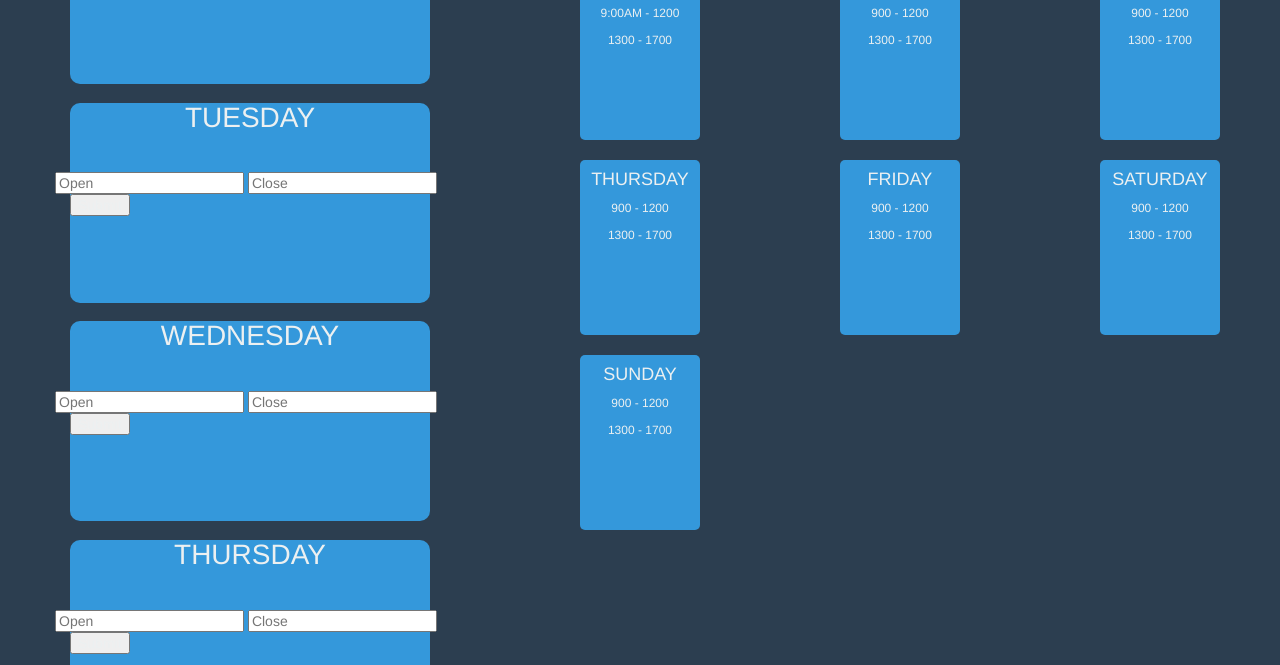
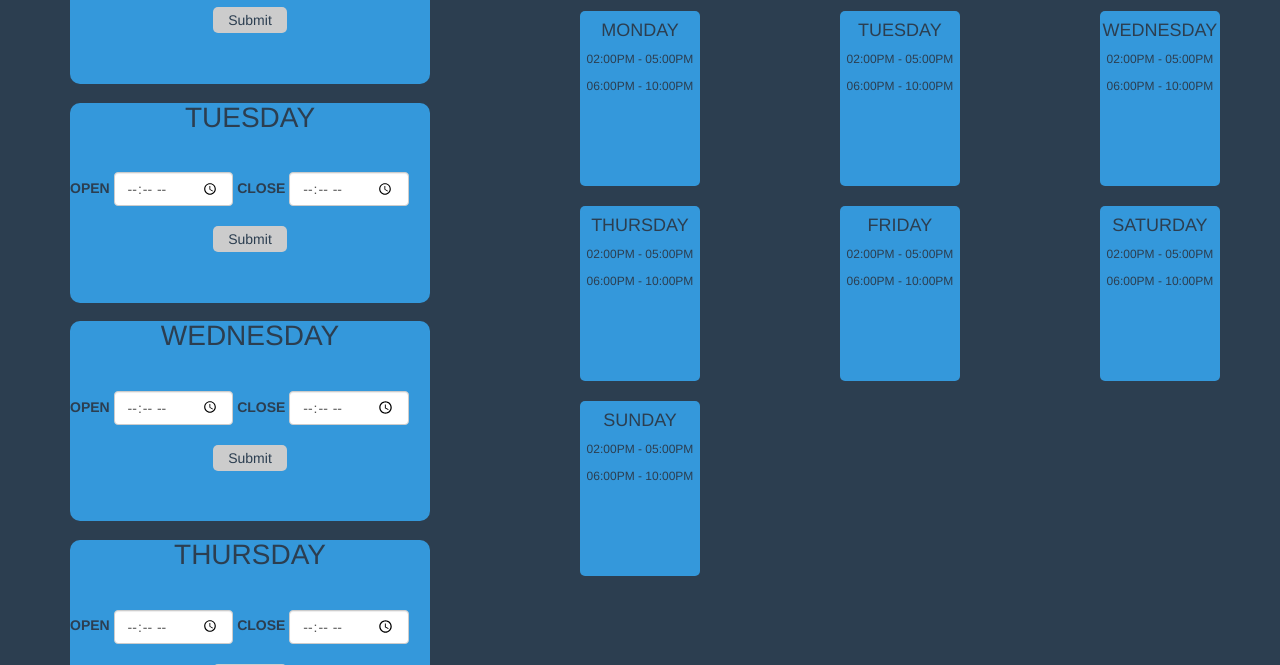
Before and after one commit to mlamont8/hours-dashboard, a website: page app/index.html in a window 1280 px wide. Shown: the part 205-870 px from the top of the page. Drawn offline with nearby package versions, Linux system fonts and the light colour scheme; some packages are replaced by stand-ins of ours.

Commit message:
code cleanup

```diff
--- a/app/app.css
+++ b/app/app.css
@@ -1,6 +1,6 @@
 body {
   background-color: #2c3e50;
-    color: #ecf0f1;
+    color: #2c3e50;
 }
 .navbar {
     background-color: #3498db;
@@ -9,6 +9,11 @@ body {
 }
 .navbar-default .navbar-brand, .navbar-default .navbar-text{
      color: #ecf0f1;
+
+}
+
+.navbar-default .navbar-brand{
+        font-size: 18px;
 }
 .leftCol {
   height:100vh;
@@ -34,10 +39,20 @@ body {
 .form-inline, .submit {
     padding-top: 20px;
 }
-.fstRow, .secRow{
+
+input[type=submit] {
+    padding:5px 15px;
+    background:#ccc;
+    border:0 none;
+    cursor:pointer;
+    -webkit-border-radius: 5px;
+    border-radius: 5px;
+    color: #2c3e50;
+}
+.fstRow{
     text-align: center;
     min-height: 175px;
-    padding-top: 100px;
+
 }
 .dash{
 
@@ -57,3 +72,9 @@ body {
     height: 60px;
     margin-bottom: 10px;
 }
+.rightTitle {
+    color:#3498db;
+    text-align: center;
+    font-size: 30px;
+
+}
--- a/app/app.js
+++ b/app/app.js
@@ -18,12 +18,6 @@ app.config(['$urlRouterProvider', '$stateProvider', function($urlRouterProvider,
             //sidebar
             'sidebar@home': {templateUrl: '/shared/sidebar/sidebar.html'},
 
-/*                                    $scope.days = ['MONDAY','TUESDAY','WEDNESDAY','THURSDAY','FRIDAY','SATURDAY','SUNDAY'];
-                $scope.hours = {};
-
-                $scope.
-                                }},*/
-
 
             // right view
             'right@home': {templateUrl: 'components/right/right.html'}
@@ -33,74 +27,82 @@ app.config(['$urlRouterProvider', '$stateProvider', function($urlRouterProvider,
     });
 }
 
-            ]);
+            ]); /*closes config()*/
 
-/*closes config()*/
+
  app.controller('mainController', function($scope){
 
+     /*Starter Data*/
      $scope.data = {
          "days": [{
              "name": "monday",
              'times': [{
-                 "open": '9:00AM',
-                 "close": '1200'}, {
-                     "open": '1300',
-                     "close": '1700'}]
+                 "open": '1970-01-01T14:00:00.000Z',
+                 "close": '1970-01-01T17:00:00.000Z'}, {
+                     "open": '1970-01-01T18:00:00.000Z',
+                     "close": '1970-01-01T22:00:00.000Z'}]
          } , {
              "name": "tuesday",
              'times': [{
-                 "open": '900',
-                 "close": '1200'}, {
-                     "open": '1300',
-                     "close": '1700'}],
+                 "open": '1970-01-01T14:00:00.000Z',
+                 "close": '1970-01-01T17:00:00.000Z'}, {
+                     "open": '1970-01-01T18:00:00.000Z',
+                     "close": '1970-01-01T22:00:00.000Z'}],
          }, {
              "name": "wednesday",
              'times': [{
-                 "open": '900',
-                 "close": '1200'}, {
-                     "open": '1300',
-                     "close": '1700'}],
+                 "open": '1970-01-01T14:00:00.000Z',
+                 "close": '1970-01-01T17:00:00.000Z'}, {
+                     "open": '1970-01-01T18:00:00.000Z',
+                     "close": '1970-01-01T22:00:00.000Z'}],
          }, {
              "name": "thursday",
              'times': [{
-                 "open": '900',
-                 "close": '1200'}, {
-                     "open": '1300',
-                     "close": '1700'}],
+                 "open": '1970-01-01T14:00:00.000Z',
+                 "close": '1970-01-01T17:00:00.000Z'}, {
+                     "open": '1970-01-01T18:00:00.000Z',
+                     "close": '1970-01-01T22:00:00.000Z'}],
          }, {
              "name": "friday",
              'times': [{
-                 "open": '900',
-                 "close": '1200'}, {
-                     "open": '1300',
-                     "close": '1700'}],
+                 "open": '1970-01-01T14:00:00.000Z',
+                 "close": '1970-01-01T17:00:00.000Z'}, {
+                     "open": '1970-01-01T18:00:00.000Z',
+                     "close": '1970-01-01T22:00:00.000Z'}],
          }, {
              "name": "saturday",
              'times': [{
-                 "open": '900',
-                 "close": '1200'}, {
-                     "open": '1300',
-                     "close": '1700'}],
+                 "open": '1970-01-01T14:00:00.000Z',
+                 "close": '1970-01-01T17:00:00.000Z'}, {
+                     "open": '1970-01-01T18:00:00.000Z',
+                     "close": '1970-01-01T22:00:00.000Z'}],
          }, {
              "name": "sunday",
              'times': [{
-                 "open": '900',
-                 "close": '1200'}, {
-                     "open": '1300',
-                     "close": '1700'}],
+                 "open": '1970-01-01T14:00:00.000Z',
+                 "close": '1970-01-01T17:00:00.000Z'}, {
+                     "open": '1970-01-01T18:00:00.000Z',
+                     "close": '1970-01-01T22:00:00.000Z'}],
          }]
 
           };
-$scope.text={};
+     $scope.text={};
      $scope.text2={};
+
+     /*function to add times*/
      $scope.addTimes = function(day){
+         var open = $scope.text.open;
+         var close = $scope.text2.close;
+         /*check if close date is after open date*/
+         if (close < open){
+             console.log("error");
+         }else{
         day.times.push({
-           "open": $scope.text.open, "close": $scope.text2.close}
+           "open": open, "close": close}
                       );
-         console.log($scope.open);
        $scope.text.open = '';
     $scope.text2.close = '';
+     }
+
      };
-
-
  });
--- a/app/components/right/right.html
+++ b/app/components/right/right.html
@@ -1,4 +1,8 @@
-<div class="row fstRow">
+<!-- Right side of dashboard -->
+ <div class="row rightTitle">
+     <h1>Operating Hours</h1>
+ </div>
+  <div class="row fstRow">
    <div ng-repeat="day in data.days" class="col-md-2 col-md-offset-2 dash">
     <div class="col-md-12 inner">
               <div class="row dashTitle">
@@ -6,7 +10,7 @@
               </div>
               <div class="row times">
                   <div ng-repeat="time in day.times" class="row selection">
-                  <p>{{time.open}} - {{time.close}}</p>
+                  <p>{{time.open | date: "hh:mma"}} - {{time.close | date: "hh:mma"}}</p>
                   </div>
 
 
@@ -14,92 +18,3 @@
     </div>
 </div>
 </div>
-     <!-- <div class="row fstRow">
-     <div class="col-md-2 col-md-offset-2 dash">
-             <div class="col-md-12 inner">
-              <div class="row dashTitle">
-                  <h4>Monday</h4>
-              </div>
-              <div class="row times">
-                  <div class="row selection">
-                      <p>8:00AM - 5:00PM</p>
-                  </div>
-
-
-              </div>
-
-          </div>
-          </div>
-
-
-        <div class="col-md-2 dash"><div class="col-md-12 inner">              <div class="row dashTitle">
-                  <h4>Tuesday</h4>
-              </div>
-              <div class="row times">
-                  <div class="row selection">
-                      <p>8:00AM - 5:00PM</p>
-                  </div>
-
-
-              </div></div></div>
-
-        <div class="col-md-2 dash"><div class="col-md-12 inner">              <div class="row dashTitle">
-                  <h4>Wednesday</h4>
-              </div>
-              <div class="row times">
-                  <div class="row selection">
-                      <p>8:00AM - 5:00PM</p>
-                  </div>
-
-
-              </div></div></div>
-
-      <div class="col-md-2 dash"><div class="col-md-12 inner">              <div class="row dashTitle">
-                  <h4>Thursday</h4>
-              </div>
-              <div class="row times">
-                  <div class="row selection">
-                      <p>8:00AM - 5:00PM</p>
-                  </div>
-
-
-              </div></div></div>
-
-
-      </div>
-           Second Row
-      <div class="row secRow">
-          <div class="col-md-2 col-md-offset-3 dash"><div class="col-md-12 inner">              <div class="row dashTitle">
-                  <h4>Friday</h4>
-              </div>
-              <div class="row times">
-                  <div class="row selection">
-                      <p>8:00AM - 5:00PM</p>
-                  </div>
-
-
-              </div></div></div>
-
-          <div class="col-md-2 dash"><div class="col-md-12 inner">             <div class="row dashTitle">
-                  <h4>Saturday</h4>
-              </div>
-              <div class="row times">
-                  <div class="row selection">
-                      <p>8:00AM - 5:00PM</p>
-                  </div>
-
-
-              </div></div></div>
-
-          <div class="col-md-2 dash"><div class="col-md-12 inner">              <div class="row dashTitle">
-                  <h4>Sunday</h4>
-              </div>
-              <div class="row times">
-                  <div class="row selection">
-                      <p>8:00AM - 5:00PM</p>
-                  </div>
-
-
-              </div></div></div>
-
-      </div>-->
--- a/app/index.html
+++ b/app/index.html
@@ -19,7 +19,7 @@
     <div class="navbar-header">
 
       <a class="navbar-brand">EZFloral</a>
-      <p class="navbar-text">Operating Hours</p>
+      <p class="navbar-text">Hour Dash</p>
 
 
   </div><!-- /.container-fluid -->
--- a/app/shared/sidebar/sidebar.html
+++ b/app/shared/sidebar/sidebar.html
@@ -1,36 +1,17 @@
 <!--sidebar column-->
-           <div ng-repeat="day in data.days" class="day">
-              <div class="title"><h1>{{day.name | uppercase}}</h1></div>
-              <!--myadd -->
+    <div ng-repeat="day in data.days" class="day">
+    <div class="title"><h1>{{day.name | uppercase}}</h1></div>
 
-
-              <!--end-->
-          <!--<div class="hours">
-          <form class="form-inline">
-              <div class="form-group">
-              <label>OPEN</label>
-              <input type="text" class="form-control monin" ng-model="day.time.open">
-
-            <label>CLOSE</label>
-            <input type="text" class="form-control monout" ng-model="day.time.close">
-            </div>
-
-          </div>-->
-
-       <!--   <div class="submit">
-              <button ng-click="MyFunc()" type="submit" value="Submit"></button>
-         <!-- </div>
-           </form>
-          </div>-->
     <div class="hours">
     <form ng-submit="addTimes(day)" class="form-inline">
     <div class="form-group">
-    <div class="row">
-    <input ng-model="text.open" type="text" class="f" placeholder="Open">
-    <input ng-model="text2.close" type="text" class="f" placeholder="Close">
+    <label>OPEN</label>
+    <input ng-model="text.open" type="time" class="form-control" placeholder="Open">
+     <label>CLOSE</label>
+    <input ng-model="text2.close" type="time" class="form-control" placeholder="Close">
     </div>
-    <input type="submit">
+    <div class="submit">
+    <input type="submit" value="Submit">
     </div>
 </form>
 </div>
-<p>{{myTxt}}</p>
```
Also changed, not shown: app/components/home/home.html (+2 -2 lines).
